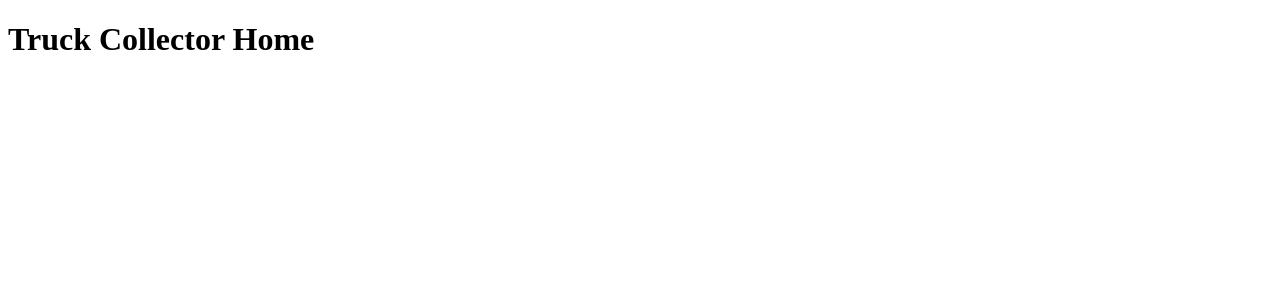
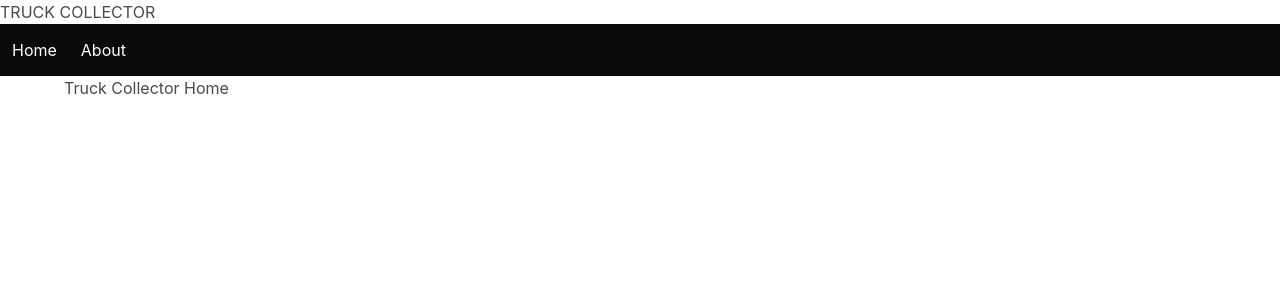
Before and after one commit to anpavlov11/truckcollector, a Django app: page / in a window 1280 px wide. Shown: the top 300 px of the page. Run offline with Django 4.2, Linux system fonts and the light colour scheme.

Commit message:
refractored home and about to extend base, setup nav bar

```diff
--- a/main_app/templates/about.html
+++ b/main_app/templates/about.html
@@ -7,6 +7,9 @@
         <title>Truck Collector</title>
     </head>
     <body>
+        {% extends 'base.html' %}
+        {% block content %}
         <h1>Truck Collector About</h1>
+        {% endblock %}
     </body>
 </html>
--- /dev/null
+++ b/main_app/templates/base.html
@@ -0,0 +1,32 @@
+<!DOCTYPE html>
+<html lang="en">
+    <head>
+        <meta charset="UTF-8" />
+        <meta http-equiv="X-UA-Compatible" content="IE=edge" />
+        <meta name="viewport" content="width=device-width, initial-scale=1.0" />
+        <link rel="stylesheet" href="https://cdn.jsdelivr.net/npm/bulma@0.9.2/css/bulma.min.css">
+        <script src="https://code.jquery.com/jquery-3.6.0.min.js" integrity="sha256-/xUj+3OJU5yExlq6GSYGSHk7tPXikynS7ogEvDej/m4=" crossorigin="anonymous"></script>
+        <title>Truck Collector - {% block title %}{% endblock %}</title>
+    </head>
+    <body>
+        <h1>TRUCK COLLECTOR</h1>
+        <nav class="navbar is-black" role="navigation" aria-label="main navigation">
+            <div class="navbar-brand">
+                <a class="navbar-item" href="/">Home</a>
+                <a class="navbar-item" href="/about">About</a>
+                <a role="button" class="navbar-burger" aria-label="menu" aria-expanded="false">
+                    <span aria-hidden="true"></span>
+                    <span aria-hidden="true"></span>
+                    <span aria-hidden="true"></span>
+                </a>
+            </div>
+        </nav>
+        <div class="container">
+
+            {% block content %}{% endblock %}
+
+        </div>
+      </div>
+    </div>
+  </body>
+</html>
--- a/main_app/templates/home.html
+++ b/main_app/templates/home.html
@@ -7,6 +7,9 @@
         <title>Truck Collector</title>
     </head>
     <body>
+        {% extends 'base.html' %}
+        {% block content %}
         <h1>Truck Collector Home</h1>
+        {% endblock %}
     </body>
 </html>
```
